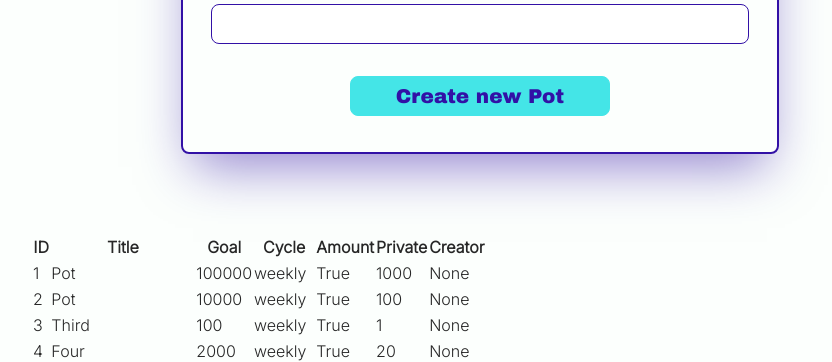
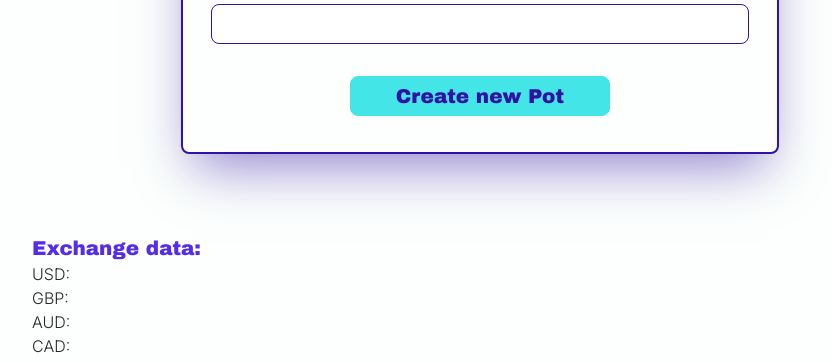
Before and after one commit to AwsSG/revfinance, a Flask app: page /createPot in a window 1280 px wide. Shown: the part 1100-1462 px from the top of the page, without its empty margins (160-992 px from the left). Run offline with Flask 3, Linux system fonts and the light colour scheme; style sheets or scripts are compiled from the project's sources; some libraries are stand-ins or nearby versions.

Commit message:
added exchange rates api to create pot view

```diff
--- a/app.py
+++ b/app.py
@@ -4,6 +4,7 @@ from flask import session as ssn
 from flask_sqlalchemy import SQLAlchemy
 from sqlalchemy.exc import SQLAlchemyError
 from datetime import datetime
+import requests
 
 if os.path.exists("env.py"):
     import env
@@ -52,6 +53,16 @@ class Pots(db.Model):
     # String to return name when something is added to database
     def __repr__(self):
         return '<Name %r>' % self.id
+
+# exchange rates api API
+url = 'http://api.exchangeratesapi.io/v1/latest?access_key=1896b2be48dacf88b405e92f6d2136fe&symbols=USD,GBP,AUD,CAD'
+response = requests.get(url)
+exchange_data = response.json()
+
+# api call example result:
+# {'success': True, 'timestamp': 1674413344, 'base': 'EUR', 'date': '2023-01-22', 'rates': {'USD': 1.087725, 'GBP': 0.877976, 'AUD': 1.560825, 'CAD': 1.456436}}
+
+
 
 @app.route("/")
 def home():
@@ -196,7 +207,7 @@ def create_pot():
             print(error)
 
     data = Pots.query
-    return render_template("createPot.html", pots=data)
+    return render_template("createPot.html", pots=data, exchange_data=exchange_data)
 
 
 if __name__ == "__main__":
--- a/templates/createPot.html
+++ b/templates/createPot.html
@@ -82,6 +82,11 @@
 </div>
 
 <!-- This div is to be deleted, it is just to display the users -->
+<h5>Exchange data:</h5>
+<p>USD: {{exchange_data.rates.USD}}</p>
+<p>GBP: {{exchange_data.rates.GBP}}</p>
+<p>AUD: {{exchange_data.rates.AUD}}</p>
+<p>CAD: {{exchange_data.rates.CAD}}</p>
 {% if pots == None %}
 <h1>No pots yet</h1>
 {% else %}
```
